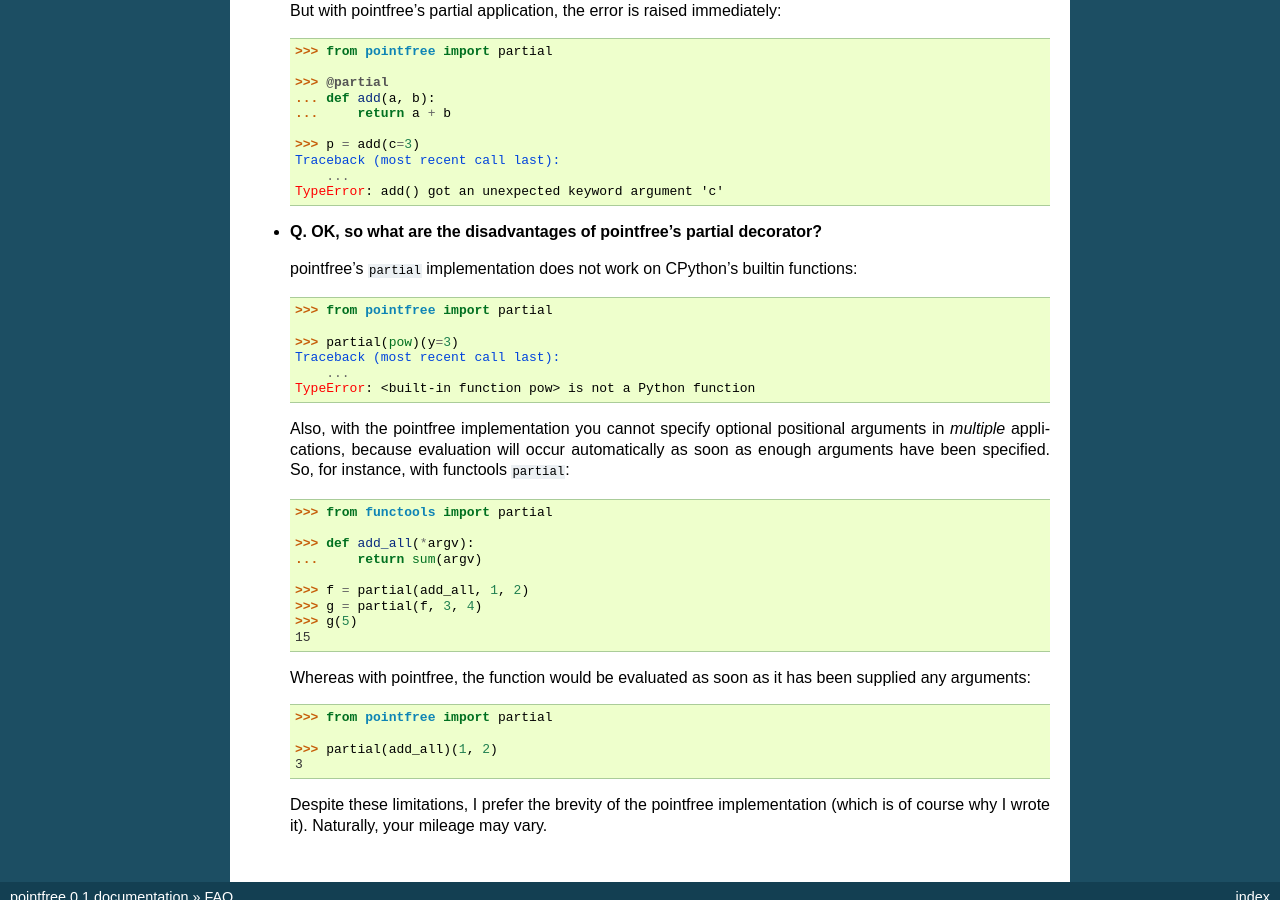
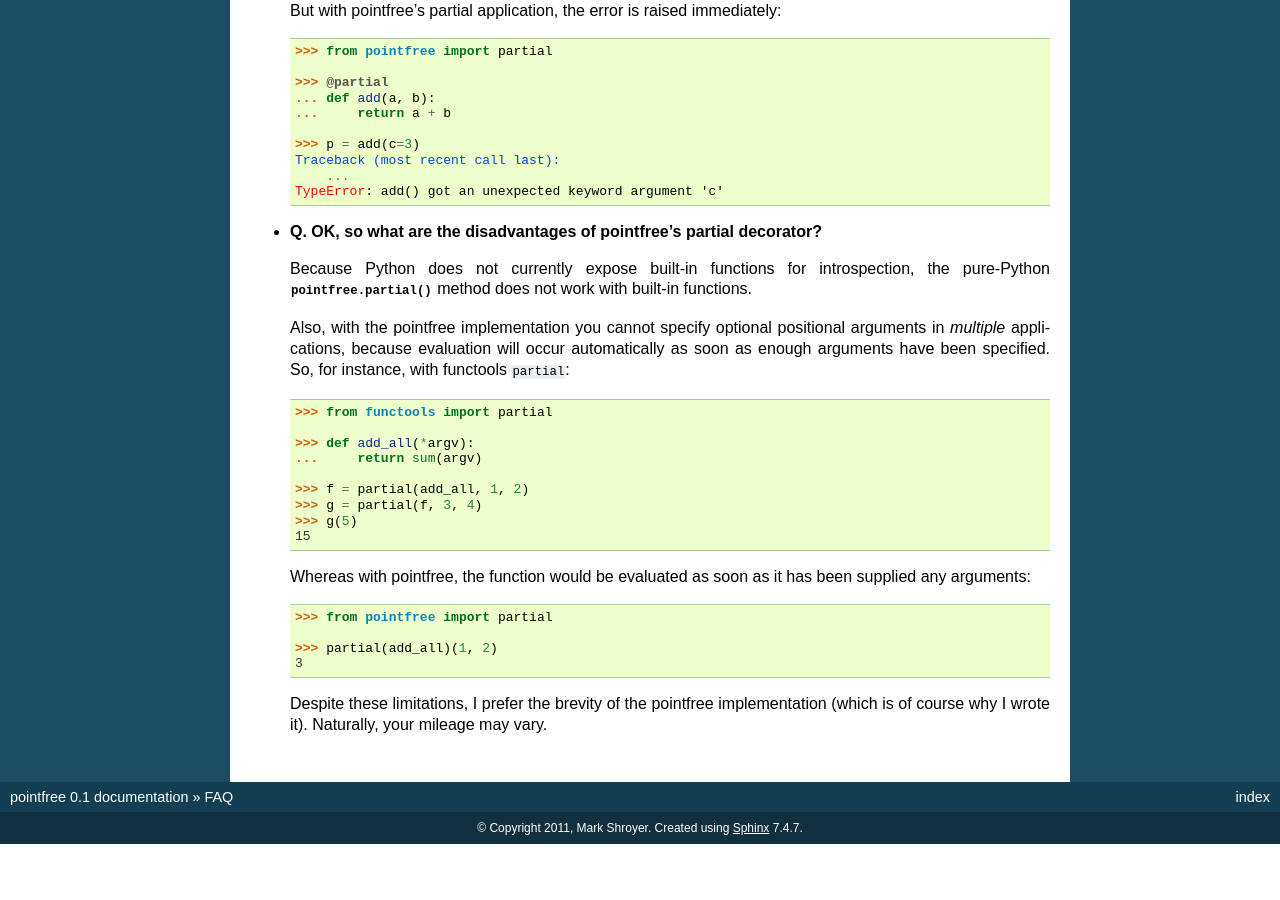
Before and after one commit to mshroyer/pointfree, a Sphinx documentation site: the page built from doc/faq.rst, in a window 1280 px wide and 900 px high, scrolled down 1655 px. Built offline with Sphinx 7.4.7, drawn with Linux system fonts in a browser that asks for light colours; after the commit the page ends 2499 px from its top, so only the background shows below that.

Commit message:
Remove pypy's problematic doctest
Get rid of a mostly irrelevant doctest that was causing the suite to fail
for pypy.

```diff
--- a/doc/faq.rst
+++ b/doc/faq.rst
@@ -114,15 +114,9 @@ FAQ
 * **Q. OK, so what are the disadvantages of pointfree's partial
   decorator?**
 
-  pointfree's ``partial`` implementation does not work on CPython's builtin
-  functions::
-
-      >>> from pointfree import partial
-
-      >>> partial(pow)(y=3)
-      Traceback (most recent call last):
-          ...
-      TypeError: <built-in function pow> is not a Python function
+  Because Python does not currently expose built-in functions for
+  introspection, the pure-Python :py:func:`pointfree.partial` method does
+  not work with built-in functions.
 
   Also, with the pointfree implementation you cannot specify optional
   positional arguments in *multiple* applications, because evaluation will
```
Also changed, not shown: 1 other file.
